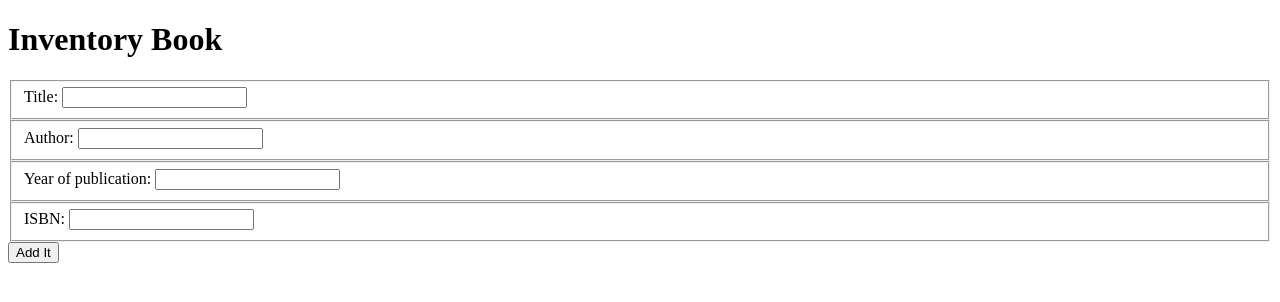
After one commit to nss-cohort-36/bangazon-workforce-mgt-virtual-magicians, a Django app: template hrapp/templates/employees/form.html in a window 1280 px wide. The commit adds this page. Shown: the top 302 px of the page. Run offline with Django 3.2, Linux system fonts and the light colour scheme; the template is opened without the code that fills it, so the values that code supplies are empty.

Commit message:
Added computer_form.html

```diff
--- a/hrapp/templates/employees/employees_list.html
+++ b/hrapp/templates/employees/employee_list.html
@@ -6,8 +6,8 @@
 <ol>
 {% for employee in employees %}
     <li>
-        <p>{{ employee }}</p>
-        Department: {{employee.department}}
+        <p>Name: {{ employee }}</p>
+        Dept: {{employee.dept_name}}
     </li>
 {% endfor %}
 </ol>
--- /dev/null
+++ b/hrapp/templates/employees/form.html
@@ -0,0 +1,42 @@
+{% load staticfiles %}
+<!DOCTYPE html>
+<html>
+  <head>
+    <meta charset="utf-8">
+    <title>Bangazon</title>
+  </head>
+  <body>
+    <h1>Inventory Book</h1>
+
+
+    <form action="{% url 'libraryapp:books' %}" method="post">
+      {% csrf_token %}
+      <fieldset>
+          <label for="title">Title: </label>
+          <input id="title" type="text" name="title">
+      </fieldset>
+      <fieldset>
+          <label for="author">Author: </label>
+          <input id="author" type="text" name="author">
+      </fieldset>
+      <fieldset>
+          <label for="year_published">Year of publication: </label>
+          <input id="year_published" type="number" name="year_published">
+      </fieldset>
+      <fieldset>
+          <label for="isbn">ISBN: </label>
+          <input id="isbn" type="text" name="isbn">
+      </fieldset>
+      {% comment %} <fieldset>
+          <label for="location">Library: </label>
+          <select id="location" type="text" name="location">
+                {% for library in all_libraries %}
+                    <option value="{{ library.id }}">{{ library.title }}</option>
+                {% endfor %}
+          </select>
+      </fieldset> {% endcomment %}
+
+      <input type="submit" value="Add It" />
+    </form>
+  </body>
+</html>
```
Also changed, not shown: hrapp/views/employees/employee_list.py (+12 -4 lines), hrapp/templates/computers/computer_form.html (added).
